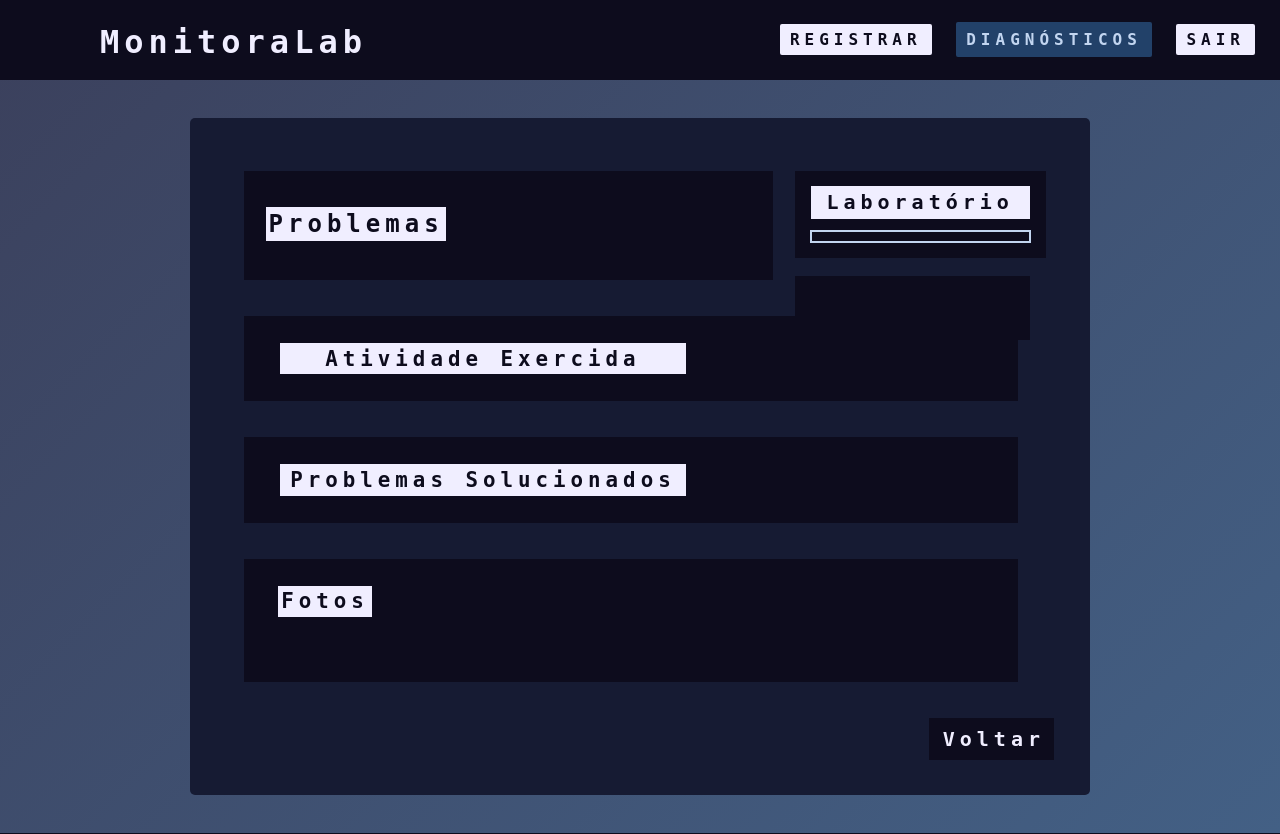
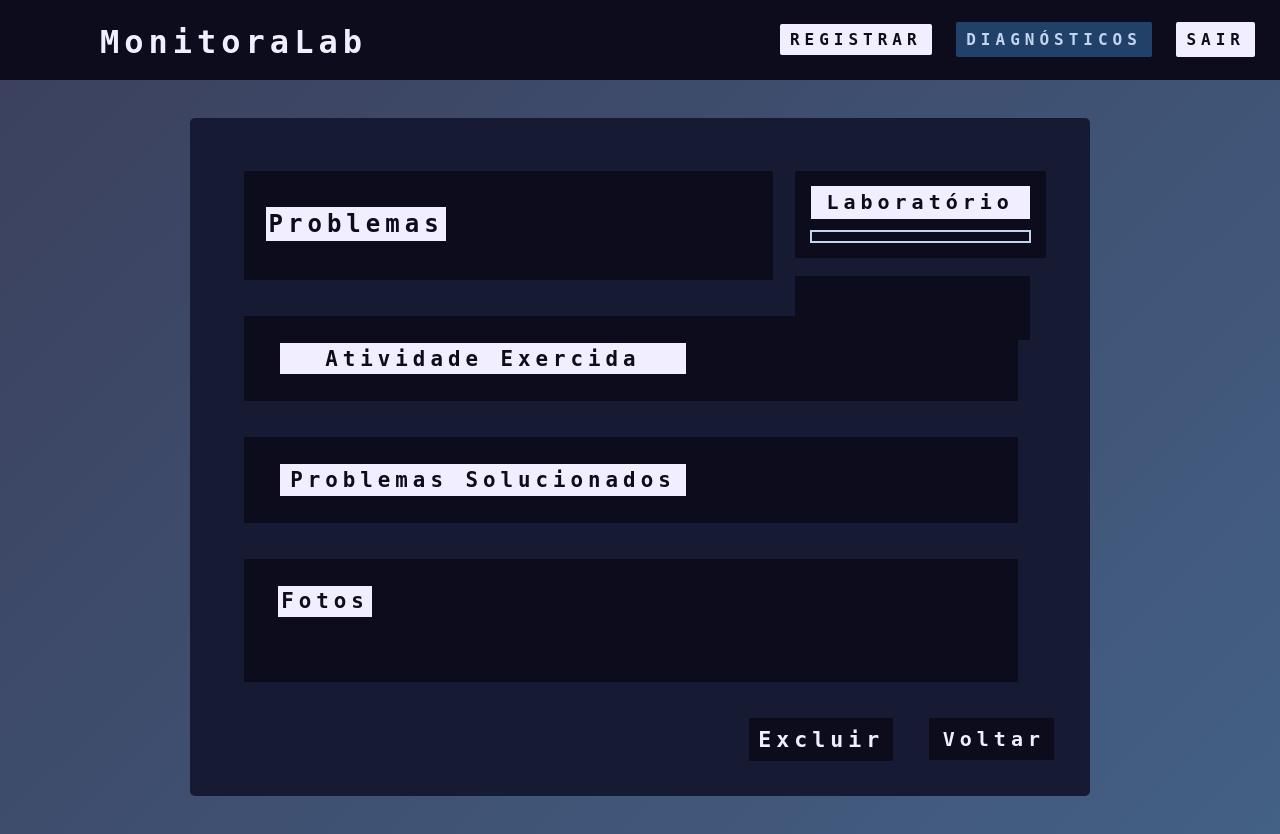
Before and after one commit to TCC2023insv/TCC2023-Site, a PHP site: page /Tema_Claro/p_Monitor/p_rep-registrado-M_TC.php?id=1 in a window 1280 px wide. Run offline with PHP 8.4, Linux system fonts and the light colour scheme; the visitor is signed in with stand-in values (Sample User, id 1); data that the repository does not hold is empty.

Commit message:
Adicionei o botão de excluir na p_rep_registrado-M

```diff
--- a/Tema_Claro/p_Monitor/p_rep-registrado-M_TC.php
+++ b/Tema_Claro/p_Monitor/p_rep-registrado-M_TC.php
@@ -154,6 +154,7 @@
 
             <div id="Btn">
                 <a href="javascript: history.go(-1)" class="Btn">Voltar</a>
+                <button type="submit" class="Btn-Excluir" name="btnExcluir">Excluir</button>
             </div>
 
         </div>
--- a/css/diagnostico.css
+++ b/css/diagnostico.css
@@ -463,7 +463,34 @@ input[type=file]::file-selector-button{
 
 
 .Btn-Registrar:hover{
-    background-color: var(--botao-hover);
+    background-color: var(--botao-hover-2);
     transform: scale(1.1);
     transition: all 0.5s
 }
+
+.Btn-Excluir{
+    background-color: var(--botao);
+    color: var(--texto);
+    border: none;
+    width: auto;
+    height: auto;
+
+    padding: 1%;
+    text-align: center;
+    font-size: 135%;
+
+    font-family: 'Roboto Mono', monospace;
+    font-weight: bold;
+    letter-spacing: 5px;
+
+    float: right;
+
+    margin: 4% 4% 1% 0;
+    cursor: pointer;
+}
+
+.Btn-Excluir:hover{
+    background-color: var(--botao-hover-2);
+    transform: scale(1.1);
+    transition: all 0.5s
+}
--- a/css/navbar_TC.css
+++ b/css/navbar_TC.css
@@ -47,7 +47,7 @@ a.Btn-Sair{
     color: var(--texto-nav);
     background-color: var(--fundo-a);
     font-size: 100%;
-    padding: 8% 10px;
+    padding: 8px 10px;
     text-transform: uppercase;
     font-family: 'Roboto Mono', monospace;
     font-weight: bold;
```
